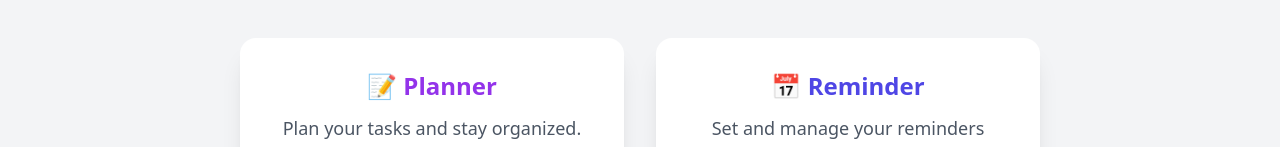
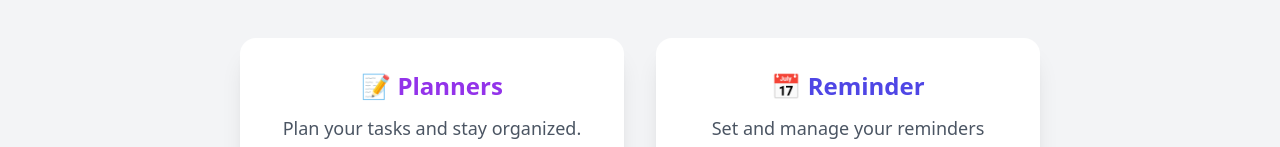
Before and after one commit to ajjjugoswami/ajay-planner, a Next.js app: page / in a window 1280 px wide. Shown: the part 352-499 px from the top of the page. Built offline with nearby package versions, Linux system fonts and the light colour scheme.

Commit message:
fix: correct spelling of "Planners" in HomePage component

```diff
--- a/src/components/HomePage.tsx
+++ b/src/components/HomePage.tsx
@@ -8,7 +8,7 @@ const HomePage = () => {
       <Link href="/planner">
           <div className="bg-white dark:bg-gray-800 p-8 rounded-2xl shadow-xl hover:shadow-2xl transition cursor-pointer text-center w-80 md:w-96">
             <h2 className="text-2xl font-semibold text-purple-600 dark:text-purple-400">
-              📝 Planner
+              📝 Planners
             </h2>
             <p className="text-gray-600 dark:text-gray-300 mt-3 text-lg">
               Plan your tasks and stay organized.
```
